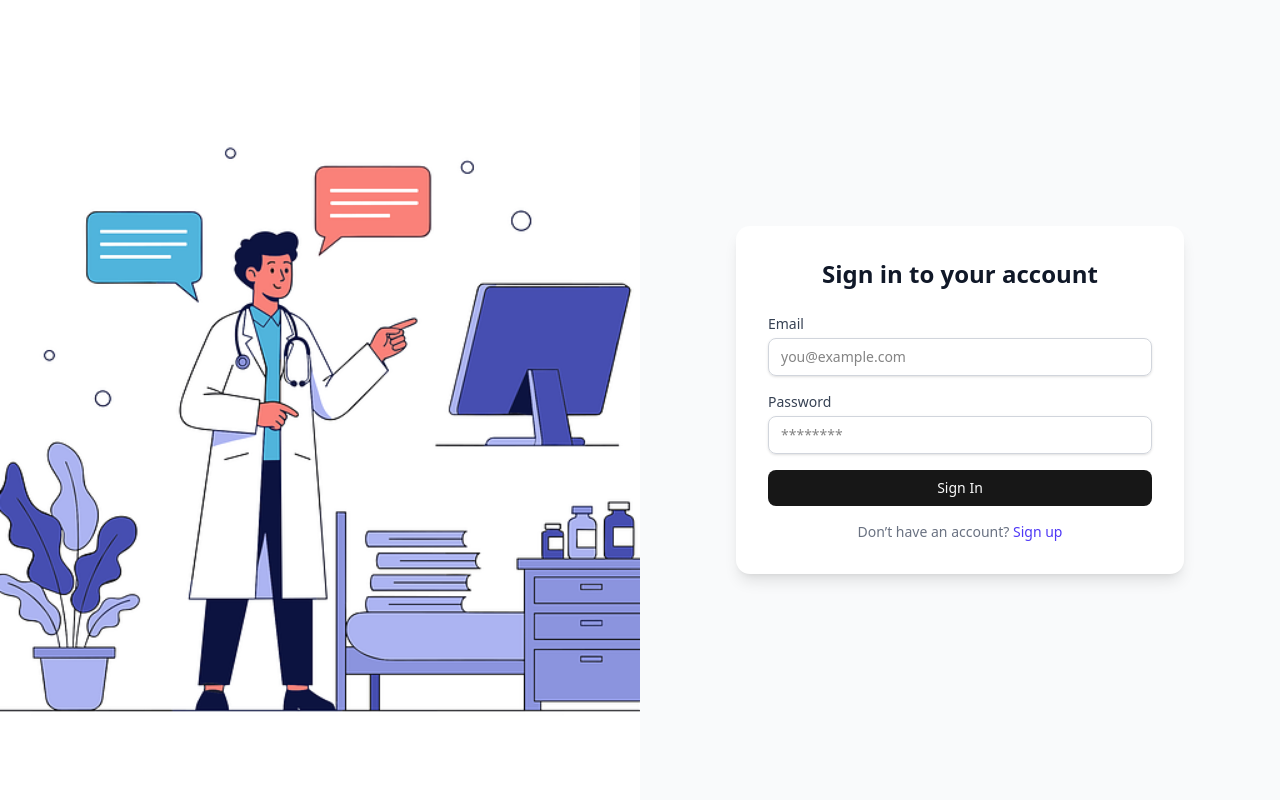
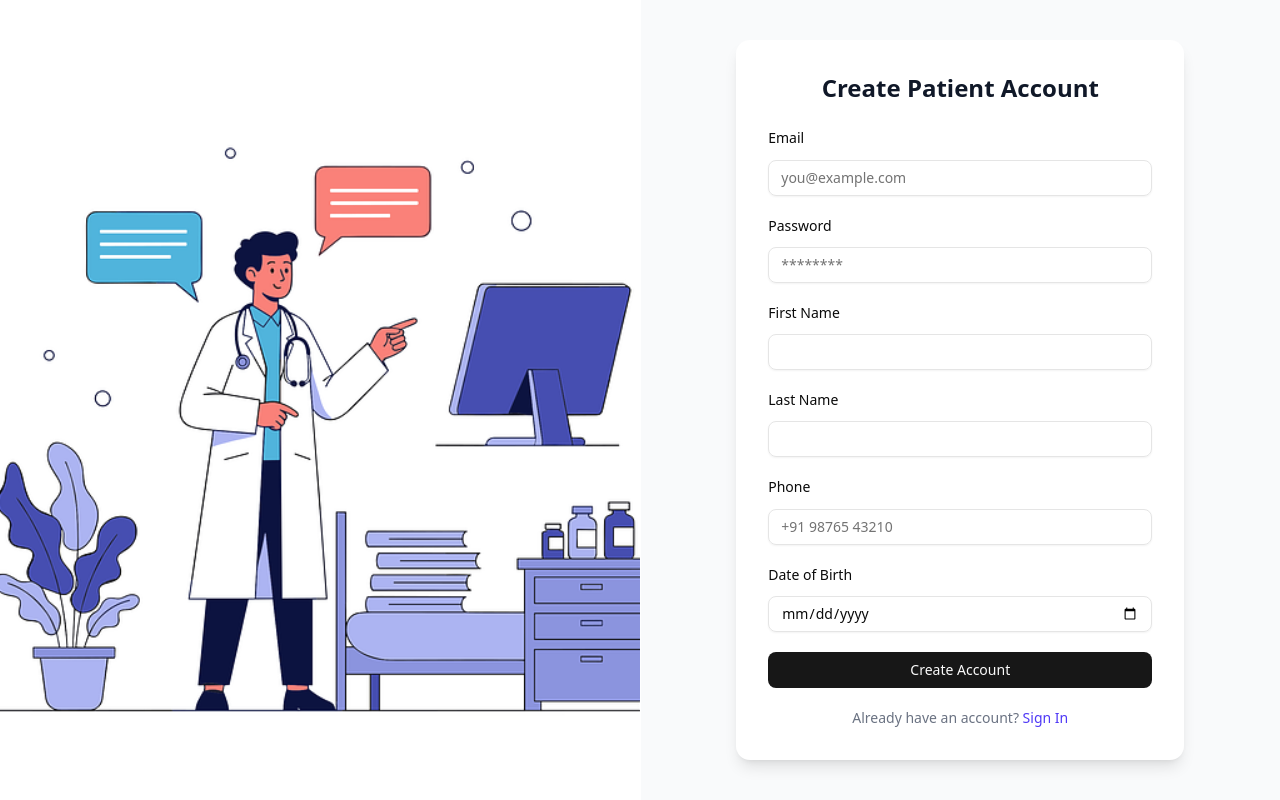
Before and after one commit to praveen-dotnet-chn/online-doctor-frontend, a React (Vite) app: page /register in a window 1280 px wide. Built offline with nearby package versions, Linux system fonts and the light colour scheme.

Commit message:
feat: add register page and routing
- Implemented new patient registration page
- Configure routing to include registration flow

```diff
--- a/package.json
+++ b/package.json
@@ -19,6 +19,7 @@
     "lucide-react": "^0.554.0",
     "react": "^19.2.0",
     "react-dom": "^19.2.0",
+    "react-router-dom": "^7.9.6",
     "tailwind-merge": "^3.4.0",
     "tailwindcss": "^4.1.17"
   },
--- a/src/App.jsx
+++ b/src/App.jsx
@@ -1,29 +1,16 @@
 // App.jsx
-import { LoginForm } from "./components/login-form";
+import { BrowserRouter, Routes, Route } from "react-router-dom";
+import LoginPage from "./pages/LoginPage";
+import RegisterPage from "./pages/RegisterPage";
 
 function App() {
   return (
-    <div className="min-h-screen flex">
-      {/* Left side - image */}
-      <div
-        className="hidden lg:flex w-1/2 bg-cover bg-center"
-        style={{
-          backgroundImage: "url('public/images/login-poster.webp')",
-        }}
-      >
-        {/* You can overlay text or logo if needed */}
-      </div>
-
-      {/* Right side - login form */}
-      <div className="flex w-full lg:w-1/2 items-center justify-center bg-gray-50">
-        <div className="w-full max-w-md p-8 space-y-6 bg-white rounded-xl shadow-lg">
-          <h2 className="text-2xl font-bold text-center text-gray-900">
-            Sign in to your account
-          </h2>
-          <LoginForm />
-        </div>
-      </div>
-    </div>
+    <BrowserRouter>
+      <Routes>
+        <Route path="/" element={<LoginPage />} />
+        <Route path="/register" element={<RegisterPage />} />
+      </Routes>
+    </BrowserRouter>
   );
 }
 
--- a/src/components/login-form.jsx
+++ b/src/components/login-form.jsx
@@ -35,7 +35,7 @@ export function LoginForm() {
       </Button>
       <p className="text-center text-sm text-gray-500">
         Don’t have an account?{" "}
-        <a href="#" className="text-indigo-600 hover:text-indigo-500">
+        <a href="/register" className="text-indigo-600 hover:text-indigo-500">
           Sign up
         </a>
       </p>
--- /dev/null
+++ b/src/components/register-form.jsx
@@ -0,0 +1,108 @@
+// components/register-form.jsx
+import { useState } from "react";
+import { Button } from "@/components/ui/button";
+import { Input } from "@/components/ui/input";
+import { Field, FieldLabel, FieldContent } from "@/components/ui/field";
+
+export function RegisterForm() {
+  const [form, setForm] = useState({
+    email: "",
+    password: "",
+    firstName: "",
+    lastName: "",
+    phone: "",
+    dateOfBirth: "",
+  });
+
+  const handleChange = (key, value) => {
+    setForm({ ...form, [key]: value });
+  };
+
+  return (
+    <form className="space-y-5">
+      {/* Email */}
+      <Field>
+        <FieldLabel>Email</FieldLabel>
+        <FieldContent>
+          <Input
+            type="email"
+            placeholder="you@example.com"
+            value={form.email}
+            onChange={(e) => handleChange("email", e.target.value)}
+          />
+        </FieldContent>
+      </Field>
+
+      {/* Password */}
+      <Field>
+        <FieldLabel>Password</FieldLabel>
+        <FieldContent>
+          <Input
+            type="password"
+            placeholder="********"
+            value={form.password}
+            onChange={(e) => handleChange("password", e.target.value)}
+          />
+        </FieldContent>
+      </Field>
+
+      {/* First Name */}
+      <Field>
+        <FieldLabel>First Name</FieldLabel>
+        <FieldContent>
+          <Input
+            value={form.firstName}
+            onChange={(e) => handleChange("firstName", e.target.value)}
+          />
+        </FieldContent>
+      </Field>
+
+      {/* Last Name */}
+      <Field>
+        <FieldLabel>Last Name</FieldLabel>
+        <FieldContent>
+          <Input
+            value={form.lastName}
+            onChange={(e) => handleChange("lastName", e.target.value)}
+          />
+        </FieldContent>
+      </Field>
+
+      {/* Phone */}
+      <Field>
+        <FieldLabel>Phone</FieldLabel>
+        <FieldContent>
+          <Input
+            type="tel"
+            placeholder="+91 98765 43210"
+            value={form.phone}
+            onChange={(e) => handleChange("phone", e.target.value)}
+          />
+        </FieldContent>
+      </Field>
+
+      {/* DOB */}
+      <Field>
+        <FieldLabel>Date of Birth</FieldLabel>
+        <FieldContent>
+          <Input
+            type="date"
+            value={form.dateOfBirth}
+            onChange={(e) => handleChange("dateOfBirth", e.target.value)}
+          />
+        </FieldContent>
+      </Field>
+
+      <Button type="submit" className="w-full">
+        Create Account
+      </Button>
+
+      <p className="text-center text-sm text-gray-500">
+        Already have an account?{" "}
+        <a href="/" className="text-indigo-600 hover:text-indigo-500">
+          Sign In
+        </a>
+      </p>
+    </form>
+  );
+}
--- /dev/null
+++ b/src/pages/LoginPage.jsx
@@ -0,0 +1,25 @@
+// pages/LoginPage.jsx
+import { LoginForm } from "@/components/login-form";
+import { Separator } from "@/components/ui/separator";
+
+export default function LoginPage() {
+  return (
+    <div className="min-h-screen flex">
+      <div
+        className="hidden lg:flex w-1/2 bg-cover bg-center bg-gray-50"
+        style={{ backgroundImage: "url('public/images/login-poster.webp')" }}
+      ></div>
+
+      <Separator orientation="vertical" />
+
+      <div className="flex w-full lg:w-1/2 items-center justify-center bg-gray-50">
+        <div className="w-full max-w-md p-8 space-y-6 bg-white rounded-xl shadow-lg">
+          <h2 className="text-2xl font-bold text-center text-gray-900">
+            Sign in to your account
+          </h2>
+          <LoginForm />
+        </div>
+      </div>
+    </div>
+  );
+}
--- /dev/null
+++ b/src/pages/RegisterPage.jsx
@@ -0,0 +1,25 @@
+// pages/RegisterPage.jsx
+import { RegisterForm } from "@/components/register-form";
+import { Separator } from "@/components/ui/separator";
+
+export default function RegisterPage() {
+  return (
+    <div className="min-h-screen flex">
+      <div
+        className="hidden lg:flex w-1/2 bg-cover bg-center bg-gray-50"
+        style={{ backgroundImage: "url('public/images/login-poster.webp')" }}
+      ></div>
+
+      <Separator orientation="vertical" />
+
+      <div className="flex w-full lg:w-1/2 items-center justify-center bg-gray-50">
+        <div className="w-full max-w-md p-8 space-y-6 bg-white rounded-xl shadow-lg">
+          <h2 className="text-2xl font-bold text-center text-gray-900">
+            Create Patient Account
+          </h2>
+          <RegisterForm />
+        </div>
+      </div>
+    </div>
+  );
+}
```
Also changed, not shown: public/images/login-nobg.webp (added), 1 other file (tests, documents, lock files or other folders).
